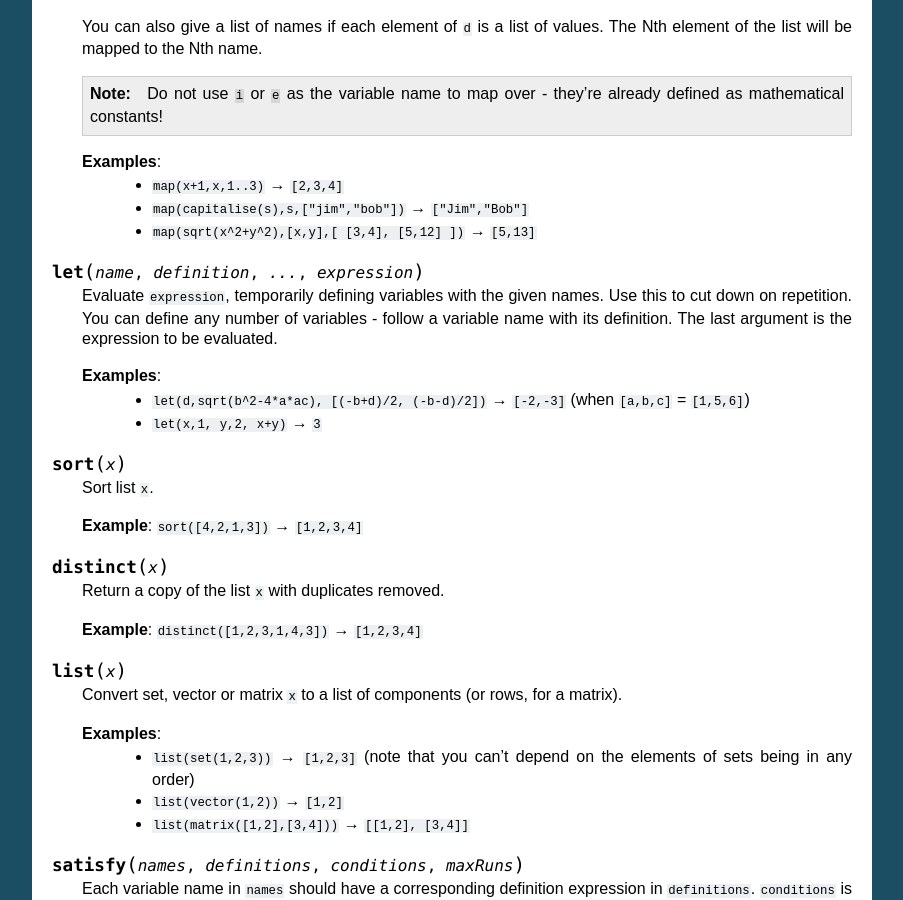
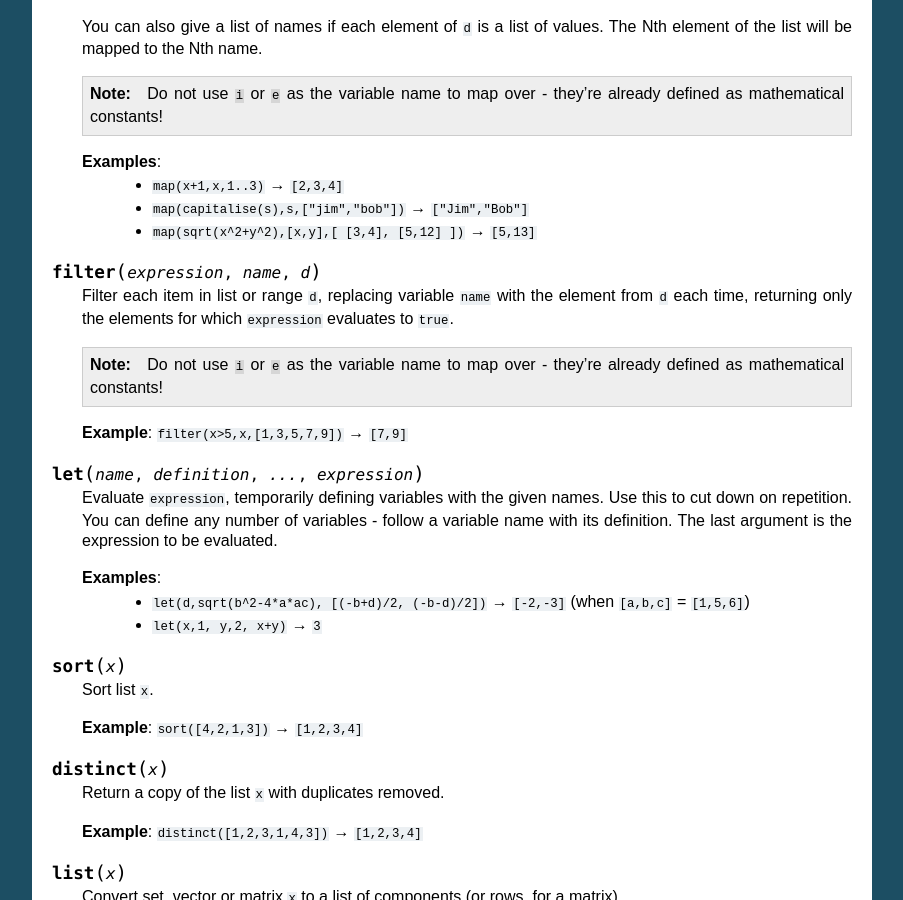
Before and after one commit to numbas/editor-docs, a Sphinx documentation site: the page built from source/jme-reference.rst, in a window 1280 px wide and 900 px high, scrolled down 12261 px. Shown: the whole window, without its empty margins (198-1101 px from the left). Built offline with Sphinx 7.4.7, drawn with Linux system fonts in a browser that asks for light colours.

Commit message:
document `filter` JME function

```diff
--- a/source/jme-reference.rst
+++ b/source/jme-reference.rst
@@ -660,6 +660,15 @@ Lists
         * ``map(capitalise(s),s,["jim","bob"])`` → ``["Jim","Bob"]``
         * ``map(sqrt(x^2+y^2),[x,y],[ [3,4], [5,12] ])`` → ``[5,13]``
 
+.. function:: filter(expression,name,d)
+
+    Filter each item in list or range ``d``, replacing variable ``name`` with the element from ``d`` each time, returning only the elements for which ``expression`` evaluates to ``true``.
+
+    .. note::
+        Do not use ``i`` or ``e`` as the variable name to map over - they're already defined as mathematical constants!
+
+    **Example**: ``filter(x>5,x,[1,3,5,7,9])`` → ``[7,9]``
+
 .. function:: let(name,definition,...,expression)
 
     Evaluate ``expression``, temporarily defining variables with the given names. Use this to cut down on repetition. You can define any number of variables - follow a variable name with its definition. The last argument is the expression to be evaluated.
```
